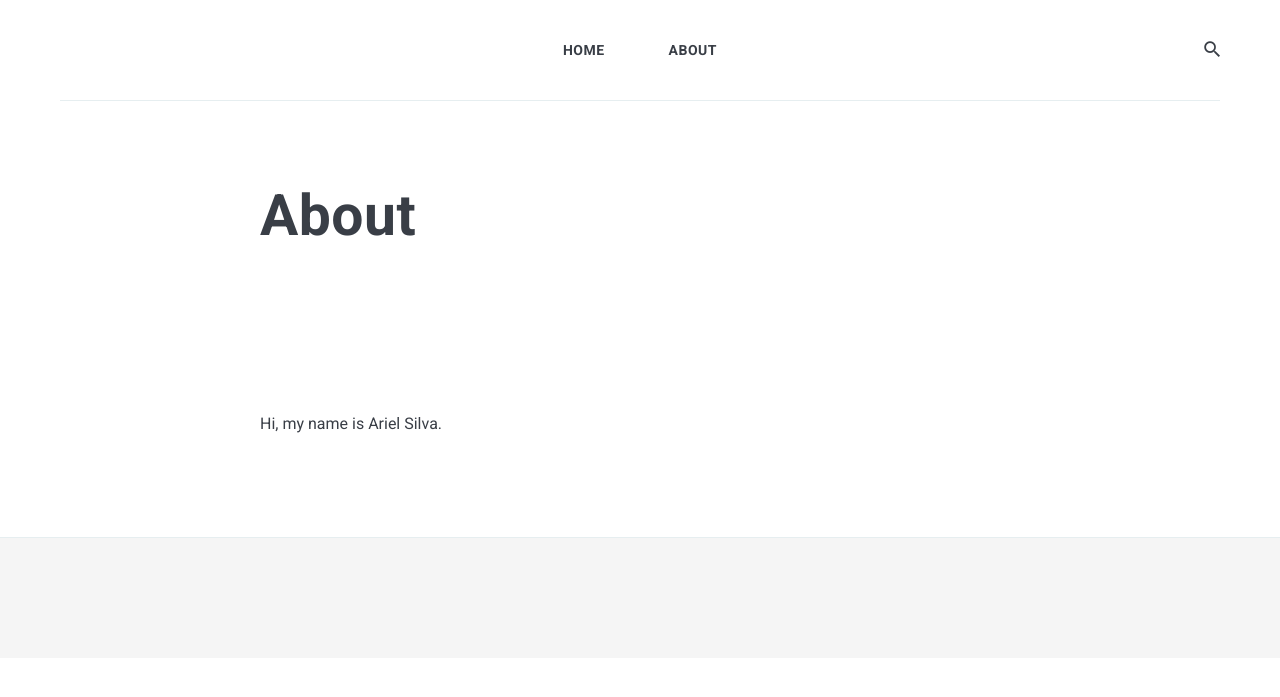
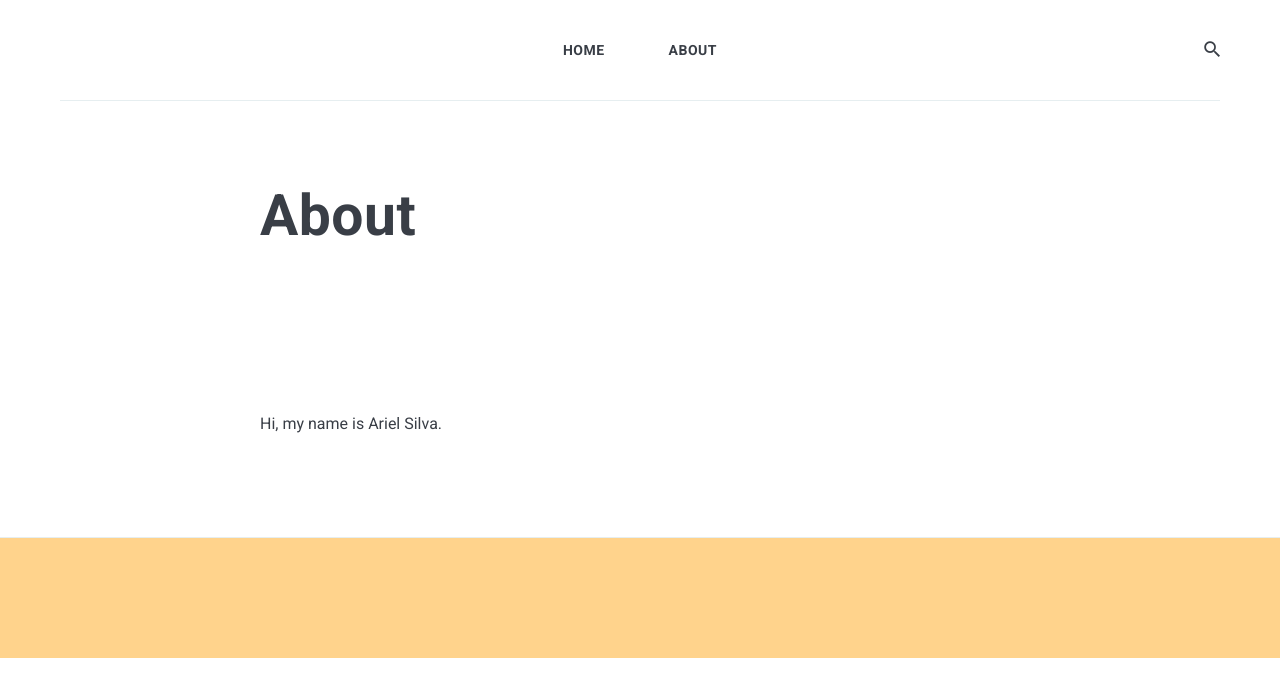
Before and after one commit to SilvaAriel/SilvaAriel.github.io, a Jekyll site: the page built from _pages/about.md, in a window 1280 px wide. Shown: the top 697 px of the page. Built offline with Jekyll 4.4.1, drawn with Linux system fonts in a browser that asks for light colours; nearby versions of some CDN libraries.

Commit message:
Change colors and social media icon size

```diff
--- a/_includes/contact-link.html
+++ b/_includes/contact-link.html
@@ -1,31 +1,31 @@
 <div class="contact">
   <ul class="contact__list list-reset">
     {% if site.data.settings.twitter %}
-      <li><a href="{{ site.data.settings.twitter }}"><i class="ion ion-logo-twitter"></i></a></li>
+      <li><a href="{{ site.data.settings.twitter }}"><i class="ion ion-logo-twitter contact-logo"></i></a></li>
     {% else %} {% endif %}
 
     {% if site.data.settings.facebook %}
-      <li><a href="{{ site.data.settings.facebook }}"><i class="ion ion-logo-facebook"></i></a></li>
+      <li><a href="{{ site.data.settings.facebook }}"><i class="ion ion-logo-facebook contact-logo"></i></a></li>
     {% else %} {% endif %}
 
     {% if site.data.settings.dribbble %}
-      <li><a href="{{ site.data.settings.dribbble }}"><i class="ion ion-logo-dribbble"></i></a></li>
+      <li><a href="{{ site.data.settings.dribbble }}"><i class="ion ion-logo-dribbble contact-logo"></i></a></li>
     {% else %} {% endif %}
 
     {% if site.data.settings.instagram %}
-      <li><a href="{{ site.data.settings.instagram }}"><i class="ion ion-logo-instagram"></i></a></li>
+      <li><a href="{{ site.data.settings.instagram }}"><i class="ion ion-logo-instagram contact-logo"></i></a></li>
     {% else %} {% endif %}
 
     {% if site.data.settings.pinterest %}
-      <li><a href="{{ site.data.settings.pinterest }}"><i class="ion ion-logo-pinterest"></i></a></li>
+      <li><a href="{{ site.data.settings.pinterest }}"><i class="ion ion-logo-pinterest contact-logo"></i></a></li>
     {% else %} {% endif %}
 
     {% if site.data.settings.linkedin %}
-      <li><a href="{{ site.data.settings.linkedin }}"><i class="ion ion-logo-linkedin"></i></a></li>
+      <li><a href="{{ site.data.settings.linkedin }}"><i class="ion ion-logo-linkedin contact-logo"></i></a></li>
     {% else %} {% endif %}
 
     {% if site.data.settings.github %}
-      <li><a href="{{ site.data.settings.github }}"><i class="ion ion-logo-github"></i></a></li>
+      <li><a href="{{ site.data.settings.github }}"><i class="ion ion-logo-github contact-logo"></i></a></li>
     {% else %} {% endif %}
   </ul>
 </div>
--- a/_includes/hero.html
+++ b/_includes/hero.html
@@ -1,5 +1,5 @@
 <!-- begin c-hero -->
-<div class="hero">
+<div class="hero main-page-color">
   <div class="container">
     <div class="row">
       <div class="col col-6 col-t-12 last-item">
--- a/_sass/3-modules/_footer.scss
+++ b/_sass/3-modules/_footer.scss
@@ -3,7 +3,7 @@
   padding: 80px 0 40px;
   text-align: center;
   border-top: 1px solid $light-gray;
-  background: #f5f5f5;
+  background: #ffd38c;
 
   .contact {
     margin-bottom: 15px;
--- a/_sass/3-modules/_header.scss
+++ b/_sass/3-modules/_header.scss
@@ -44,6 +44,10 @@
   .logo__image {
     max-height: 50px;
   }
+}
+
+.contact-logo {
+  font-size: 25px;
 }
 
 .main-nav {
--- a/_sass/3-modules/_hero.scss
+++ b/_sass/3-modules/_hero.scss
@@ -1,7 +1,7 @@
 .hero {
   padding: 80px 0;
   margin-bottom: 80px;
-  background: #f5f5f5;
+  background: #ffd38c;
 
   .last-item {
     display: flex;
```
